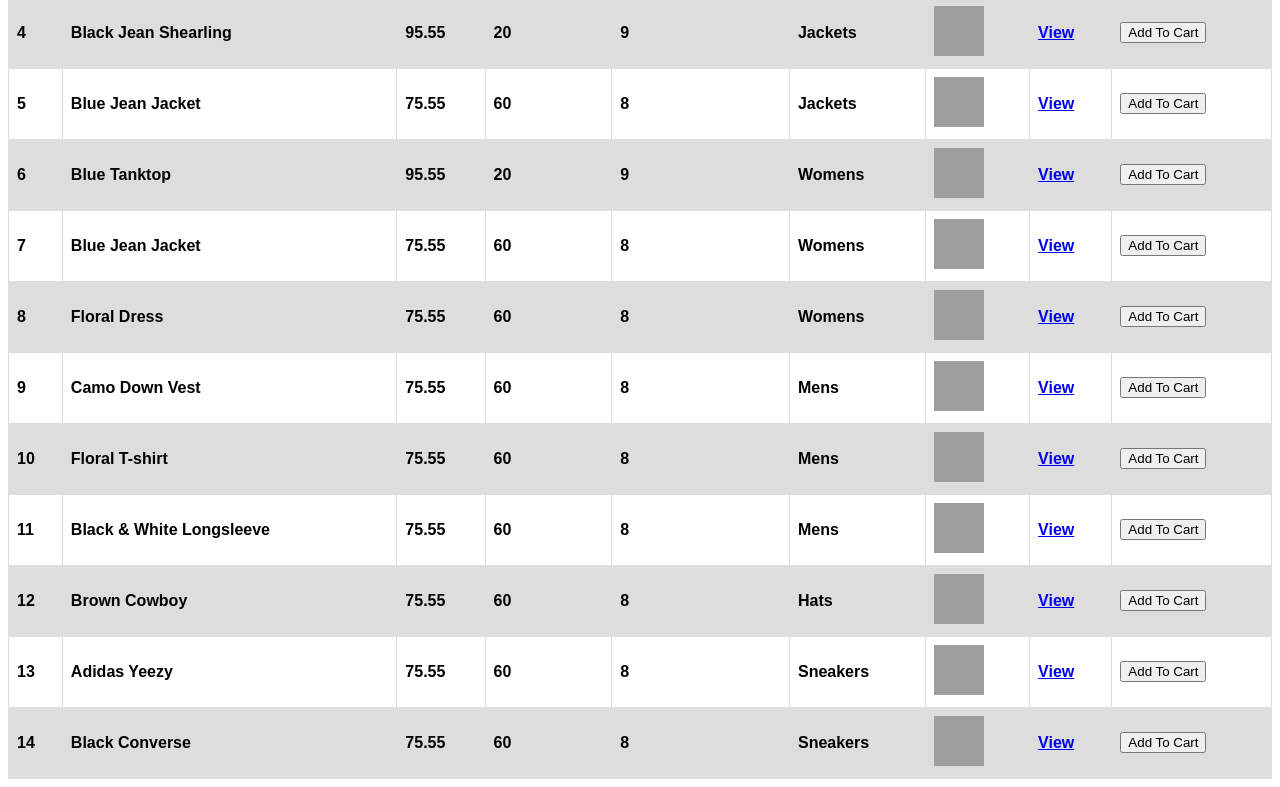
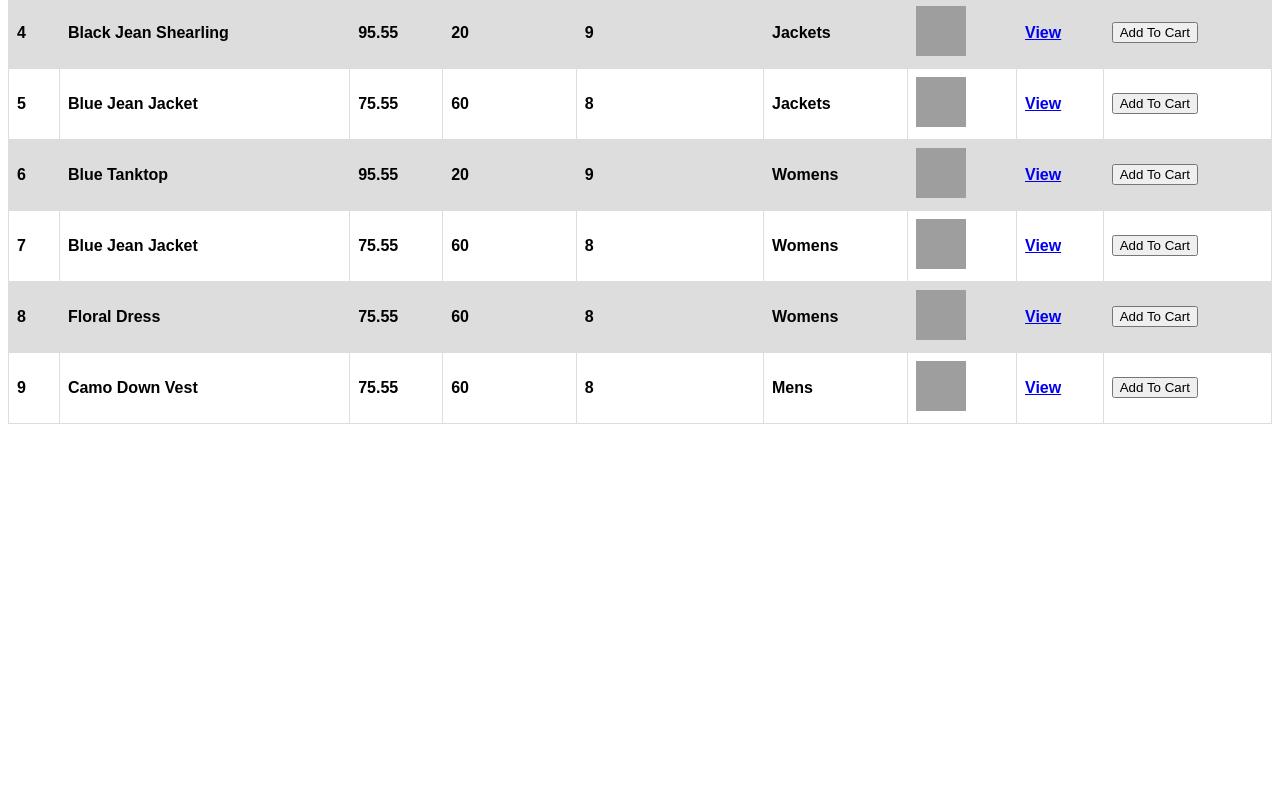
Before and after one commit to Iamvarunking/myjsShop, a plain HTML site: page index.html in a window 1280 px wide. Shown: the part 415-1202 px from the top of the page. After the commit the page ends 847 px from the top, so only its background shows below. Drawn offline with Linux system fonts and the light colour scheme; grey boxes are pictures that could not be loaded.

Commit message:
'\d' only takes 1 to 9 number thats why we can't view product by taking ids from URL so i remove all products wchich ids are greater than 9 and its working

```diff
--- a/functions/functions.js
+++ b/functions/functions.js
@@ -110,66 +110,6 @@ var items = [
 			"description":"This is Camo Down Vest",
 			"image":"https://i.ibb.co/xJS0T3Y/camo-vest.png"
 		},
-		{
-			"id": 10,
-			"name": "Floral T-shirt",
-			"price": 75.55,
-			"quantity": 60,
-			"max_quantity": 8,
-			"category": "Mens",
-			"shipping_price": 9.5,
-			"reviews":["This is very good product","Bad product"],
-			"description":"This is Floral T-shirt",
-			"image":"https://i.ibb.co/qMQ75QZ/floral-shirt.png"
-		},
-		{
-			"id": 11,
-			"name": "Black & White Longsleeve",
-			"price": 75.55,
-			"quantity": 60,
-			"max_quantity": 8,
-			"category": "Mens",
-			"shipping_price": 9.5,
-			"reviews":["This is very good product","Bad product"],
-			"description":"This is Black & White Longsleeve",
-			"image":"https://i.ibb.co/55z32tw/long-sleeve.png"
-		},
-		{
-			"id": 12,
-			"name": "Brown Cowboy",
-			"price": 75.55,
-			"quantity": 60,
-			"max_quantity": 8,
-			"category": "Hats",
-			"shipping_price": 9.5,
-			"reviews":["This is very good product","Bad product"],
-			"description":"This is Brown Cowboy",
-			"image":"https://i.ibb.co/QdJwgmp/brown-cowboy.png"
-		},
-		{
-			"id": 13,
-			"name": "Adidas Yeezy",
-			"price": 75.55,
-			"quantity": 60,
-			"max_quantity": 8,
-			"category": "Sneakers",
-			"shipping_price": 9.5,
-			"reviews":["This is very good product","Bad product"],
-			"description":"This is Adidas Yeezy",
-			"image":"https://i.ibb.co/dJbG1cT/yeezy.png"
-		},
-		{
-			"id": 14,
-			"name": "Black Converse",
-			"price": 75.55,
-			"quantity": 60,
-			"max_quantity": 8,
-			"category": "Sneakers",
-			"shipping_price": 9.5,
-			"reviews":["This is very good product","Bad product"],
-			"description":"This is Black Converse",
-			"image":"https://i.ibb.co/bPmVXyP/black-converse.png"
-		},
 	];
 
 var list_length = items.length;  // All product item length
```
Also changed, not shown: views/view.html (+1 -1 lines).
